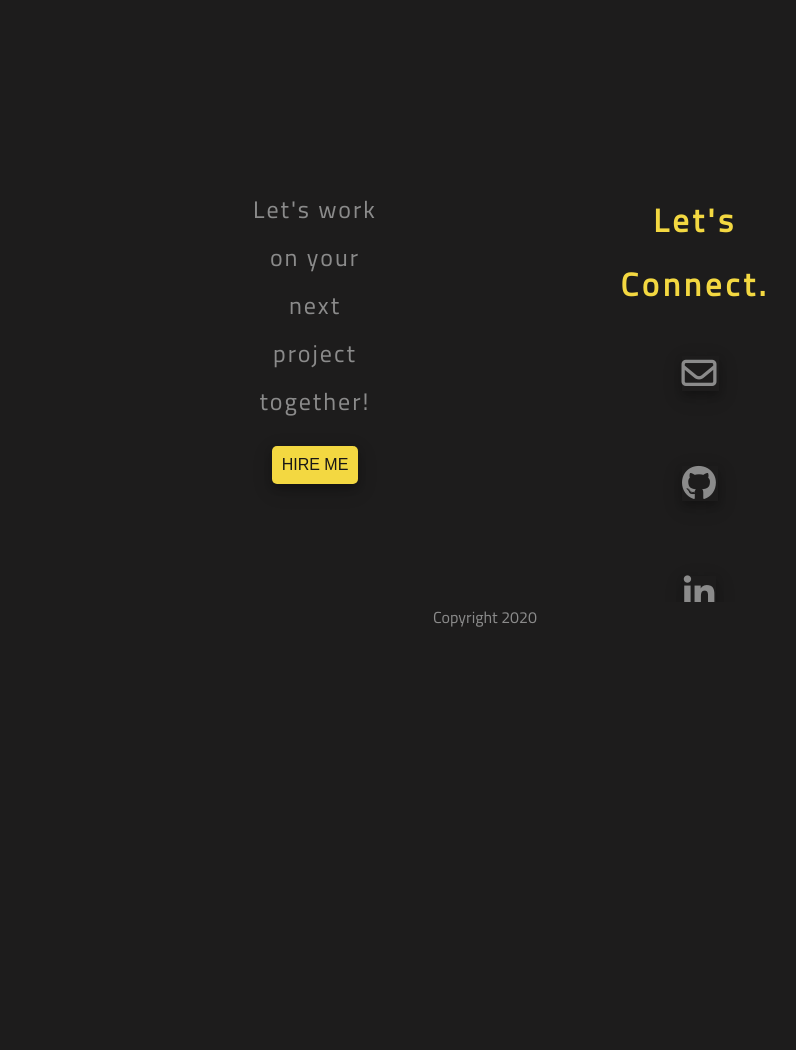
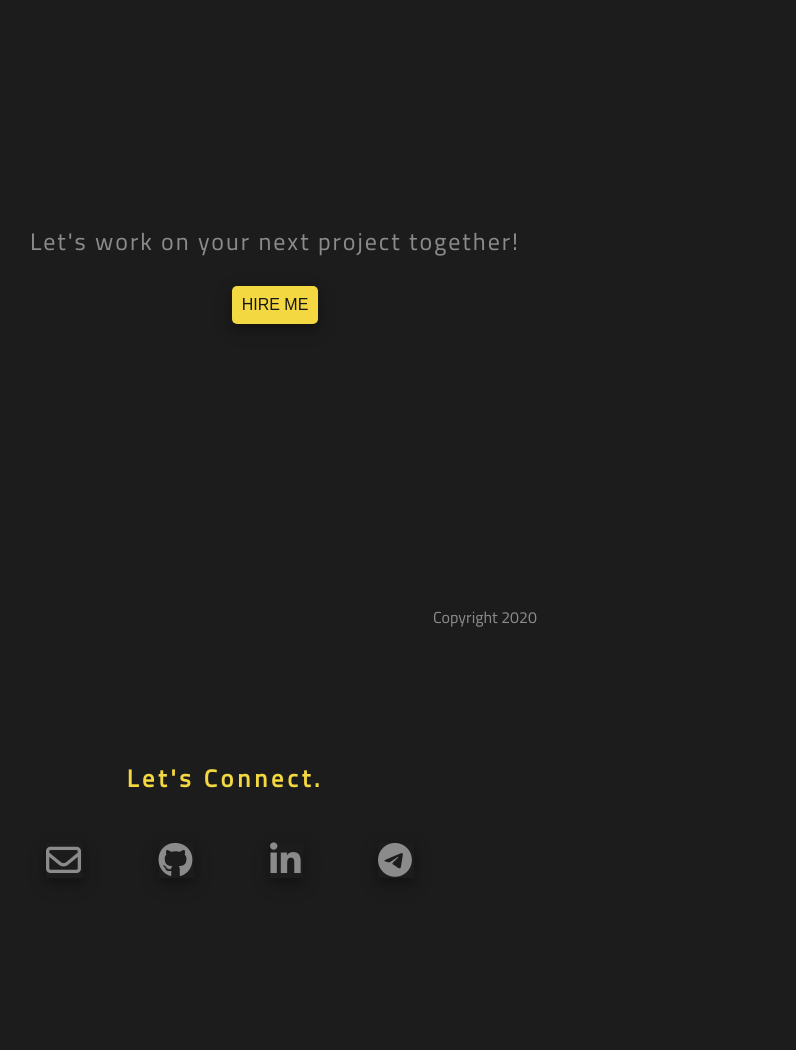
Before and after one commit to lebogangolifant/portfolio, a PHP site: page /contact.html in a window 1280 px wide. Shown: the part 168-1218 px from the top of the page, without its empty margins (155-951 px from the left). Before the commit the page ends 795 px from the top, so only its background shows below. Run offline with PHP 8.4, Linux system fonts and the light colour scheme; some libraries are stand-ins or nearby versions.

Commit message:
style projects page

```diff
--- a/style.css
+++ b/style.css
@@ -268,7 +268,7 @@
   visibility: hidden;
   width: 120px;
   background-color:#1d1c1c;
-  color: #07d634;
+  color: #8b8b8b;
   text-align: center;
   border-radius: 6px;
   padding: 5px 0;
@@ -279,12 +279,12 @@
 }
 
 .fa-globe{
-color: #07d634;
+color: #f3d841;
 font-size: 30px;
 margin: -50px 0 10px 0;
 }
 .fa-globe:hover .tooltiptext{
-  color: #07d634;
+  color: #f3d841;
   visibility: visible;
   }
   .fa-globe:hover{
@@ -509,7 +509,7 @@
 
 .contacts-column {
   padding: 40px 30px;
-  width: 200px;
+  width: 600px;
   height: 200px;
 }
 
@@ -542,16 +542,16 @@
 
 .social-links-column {
   color: #f3d841;
-  margin-top: 35%;
+  margin-top: 38%;
   list-style-type: circle;
   text-transform: none;
   line-height: 2;
-  width: 200px;
+  width: 500px;
   height: 200px;
 }
 
 .social-links-column h1{
-  font-size: 2em;
+  font-size: 1.5em;
   margin-top: 7%;
   letter-spacing: 4px;
 }
```
